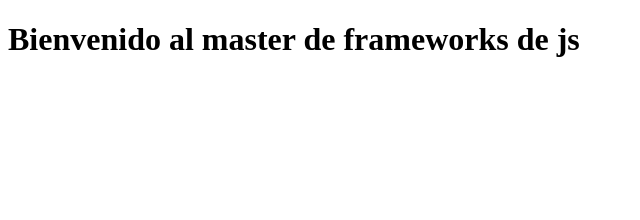
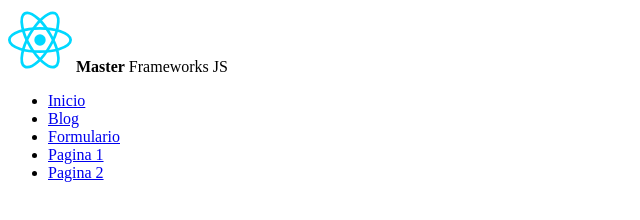
Before and after one commit to alejandropb36/master-frameworks-js, a plain HTML site: page Maquetacion/index.html in a window 1280 px wide. Shown: the whole page, without its empty margins (0-640 px from the left). Drawn offline with Linux system fonts and the light colour scheme.

Commit message:
maquertacion: cabecera y menu de navegacion

```diff
--- a/Maquetacion/index.html
+++ b/Maquetacion/index.html
@@ -7,6 +7,36 @@
     <title>Maquetacion de master frameworks de js</title>
 </head>
 <body>
-    <h1>Bienvenido al master de frameworks de js</h1>
+    <header>
+        <div class="center">
+            <!-- Logo -->
+            <div id="logo">
+                <img src="assets/images/logo.svg" alt="logo" class="app-logo">
+                <span id="brand">
+                    <strong>Master</strong> Frameworks JS
+                </span>
+            </div>
+            <!-- Menu -->
+            <nav id="menu">
+                <ul>
+                    <li>
+                        <a href="#">Inicio</a>
+                    </li>
+                    <li>
+                        <a href="#">Blog</a>
+                    </li>
+                    <li>
+                        <a href="#">Formulario</a>
+                    </li>
+                    <li>
+                        <a href="#">Pagina 1</a>
+                    </li>
+                    <li>
+                        <a href="#">Pagina 2</a>
+                    </li>
+                </ul>
+            </nav>
+        </div>
+    </header>
 </body>
 </html>
```
Also changed, not shown: Maquetacion/assets/images/logo.svg (added).
